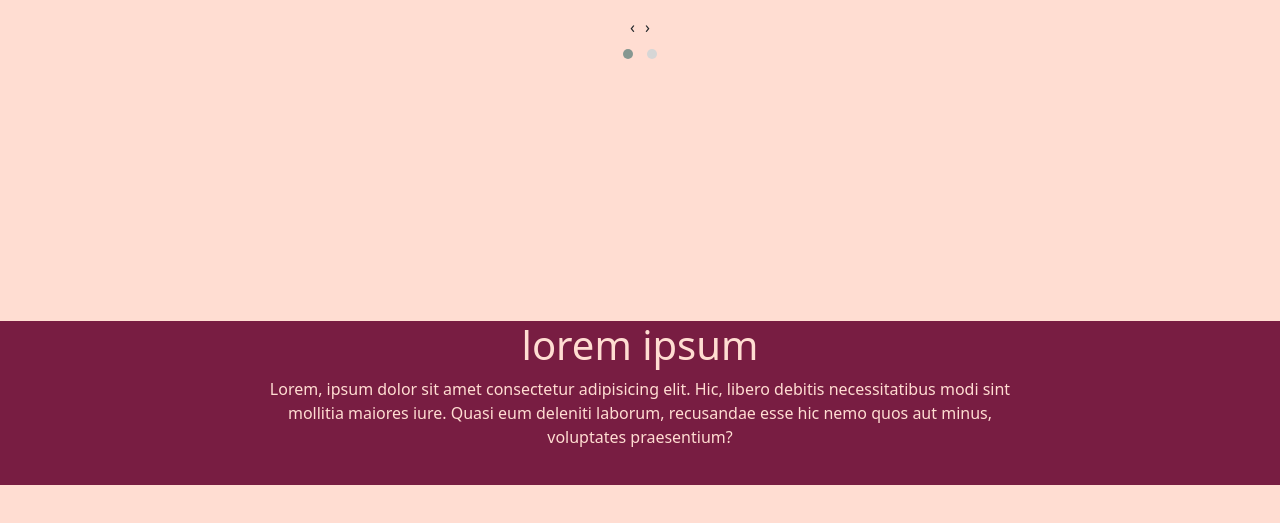
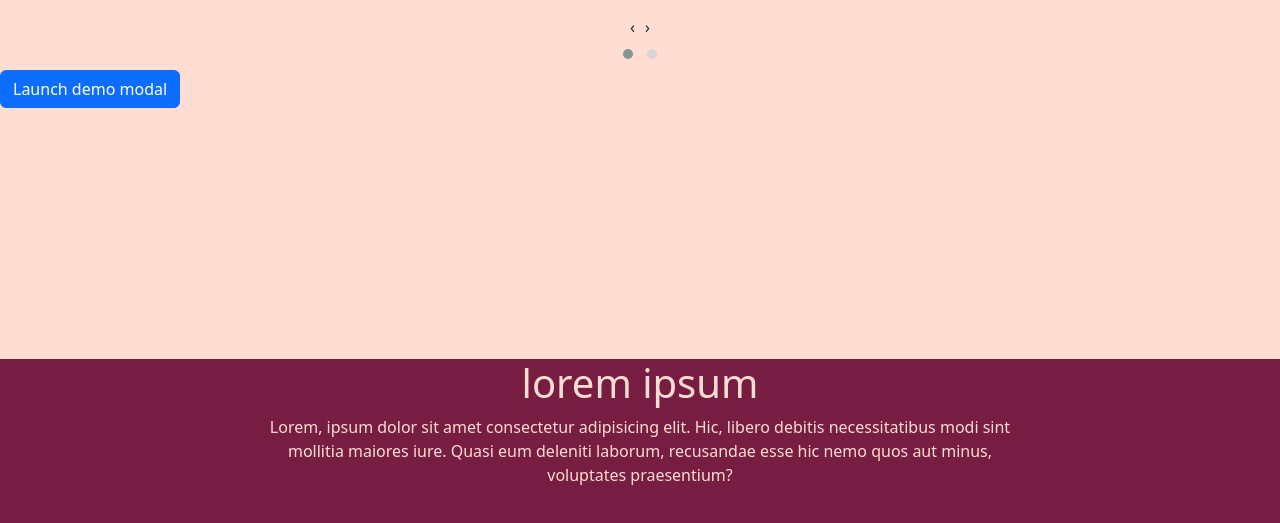
Before and after one commit to gaddie/schoolWeb, a Flask app: page / in a window 1280 px wide. Shown: the part 1453-1976 px from the top of the page. Before the commit the page ends 1938 px from the top, so only its background shows below. Run offline with Flask 3, Linux system fonts and the light colour scheme; data that the repository does not hold is empty; parts of the project's set-up code (start-up, migrations or seed data) failed here and were passed over; some libraries are stand-ins or nearby versions.

Commit message:
addition of modal

```diff
--- a/main.py
+++ b/main.py
@@ -266,34 +266,6 @@ def send_email_config(student_email):
             server.sendmail(email_sender, email_receiver, em.as_string())
 
 
-# ************password reset route ************
-@app.route('/reset_password', methods=['POST', 'GET'])
-def reset_password():
-    student_email = current_user.email
-    password_form = PasswordResetForm()
-
-    if request.method == 'POST':
-        new_password = password_form.new_password.data
-
-         # VALIDATION OF PASSWORD
-        if len(new_password) < 8:
-            flash("Your password must be atleast 8 characters.")
-            return redirect(url_for("reset_password", error=error))
-        elif re.search('[0-9]',new_password) is None:
-            flash("Your password must have at least 1 number")
-            return redirect(url_for("reset_password", error=error))
-        elif re.search('[A-Z]',new_password) is None:
-            flash("Your password must have at least 1 uppercase letter.")
-            return redirect(url_for("reset_password", error=error))
-        else:
-            hashed_password = generate_password_hash(new_password, method='pbkdf2:sha256', salt_length=8)
-            student = Students.query.filter_by(email=student_email).first()
-            student.password = hashed_password
-            db.session.commit()
-        return redirect(url_for("home"))
-
-    return render_template("password_reset.html", student_email=student_email, form=password_form)
-
 
 # ********** SENDING EMAIL FOR VALIDATION **********
 @app.route('/send_email', methods=["GET", "POST"])
@@ -327,14 +299,15 @@ def send_email():
                         if len(new_password) < 8:
                             flash("Your password must be atleast 8 characters.")
                             return redirect(url_for("reset_password", error=error))
-                        elif re.search('[0-9]',new_password) is None:
+                        elif re.search('[0-9]', new_password) is None:
                             flash("Your password must have at least 1 number")
                             return redirect(url_for("reset_password", error=error))
-                        elif re.search('[A-Z]',new_password) is None:
+                        elif re.search('[A-Z]', new_password) is None:
                             flash("Your password must have at least 1 uppercase letter.")
                             return redirect(url_for("reset_password", error=error))
                         else:
-                            hashed_password = generate_password_hash(new_password, method='pbkdf2:sha256', salt_length=8)
+                            hashed_password = generate_password_hash(new_password, method='pbkdf2:sha256',
+                                                                     salt_length=8)
                             student = Students.query.filter_by(email=student_email).first()
                             student.password = hashed_password
                             db.session.commit()
@@ -379,9 +352,8 @@ def admin_page():
 # ********** resetting password route ***********
 @app.route('/verify_code', methods=['POST', 'GET'])
 def verify_code():
+    form = StudentsResetForm()
     student_email = current_user.email
-    form = StudentsResetForm()
-
     if request.method == 'POST':
         user_code = form.code.data
 
@@ -392,6 +364,35 @@ def verify_code():
             flash("The code is incorrect, please enter the correct code")
 
     return render_template("reset.html", student_email=student_email, form=form)
+
+
+# ************password reset route ************
+@app.route('/reset_password', methods=['POST', 'GET'])
+def reset_password():
+    student_email = current_user.email
+    password_form = PasswordResetForm()
+
+    if request.method == 'POST':
+        new_password = password_form.new_password.data
+
+        # VALIDATION OF PASSWORD
+        if len(new_password) < 8:
+            flash("Your password must be atleast 8 characters.")
+            return redirect(url_for("reset_password", error=error))
+        elif re.search('[0-9]', new_password) is None:
+            flash("Your password must have at least 1 number")
+            return redirect(url_for("reset_password", error=error))
+        elif re.search('[A-Z]', new_password) is None:
+            flash("Your password must have at least 1 uppercase letter.")
+            return redirect(url_for("reset_password", error=error))
+        else:
+            hashed_password = generate_password_hash(new_password, method='pbkdf2:sha256', salt_length=8)
+            student = Students.query.filter_by(email=student_email).first()
+            student.password = hashed_password
+            db.session.commit()
+        return redirect(url_for("home"))
+
+    return render_template("password_reset.html", student_email=student_email, form=password_form)
 
 
 # ************ students login route ************
--- a/static/main.js
+++ b/static/main.js
@@ -9,7 +9,7 @@ $(document).ready(function(){
   });
 });
 
-
+//owl carousel
 $(document).ready(function() {
     // Owl Carousel
     var owl = $(".owl-carousel");
@@ -31,3 +31,11 @@ $(document).ready(function() {
     }
 });
 });
+
+//modal
+const myModal = document.getElementById('myModal')
+const myInput = document.getElementById('myInput')
+
+myModal.addEventListener('shown.bs.modal', () => {
+  myInput.focus()
+})
--- a/static/styles.css
+++ b/static/styles.css
@@ -359,6 +359,10 @@ body {
     color: #781D42;
 }
 
+
+.modal-content {
+    background-color: #9DF1DF;
+}
 #atudents td,
 #atudents th {
     border: 1px solid #ddd;
--- a/templates/index.html
+++ b/templates/index.html
@@ -76,6 +76,27 @@
     </div>
 
 
+    <!-- Button trigger modal -->
+    <button type="button" class="btn btn-primary" data-bs-toggle="modal" data-bs-target="#exampleModal">
+      Launch demo modal
+    </button>
+
+    <!-- Modal -->
+    <div class="modal fade " id="exampleModal" tabindex="-1" aria-labelledby="exampleModalLabel" aria-hidden="true">
+      <div class="modal-dialog modal-dialog-centered">
+        <div class="modal-content">
+          <div class="modal-header">
+            <h1 class="modal-title fs-5 word" id="exampleModalLabel">Winter college</h1>
+            <button type="button" class="btn-close" data-bs-dismiss="modal" aria-label="Close"></button>
+          </div>
+          <div class="modal-body">
+            <p>You have successfully changed your password</p>
+          </div>
+
+        </div>
+      </div>
+    </div>
+
 
     <script src="static/main.js"></script>
 
```
Also changed, not shown: templates/password_reset.html (+19 -1 lines), templates/reset.html (line endings or trailing spaces).
